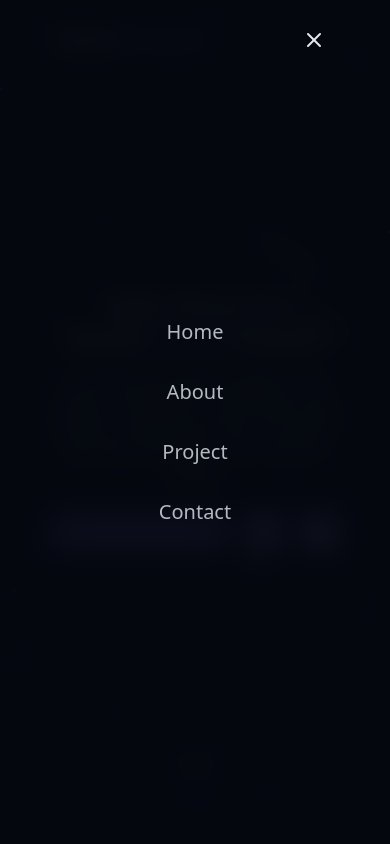
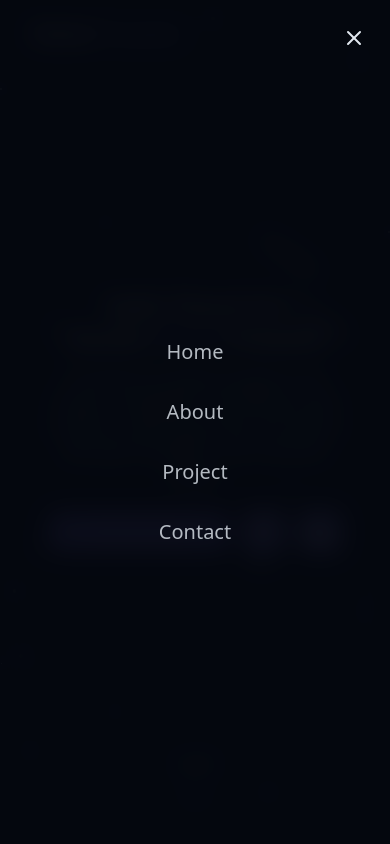
Before and after one commit to fahmiprasetio/Personal_Website, a React (Vite) app: page / in a window 390 px wide. Both pictures are taken after a click on the button "Open Menu". Shown: the top 844 px of the page. Built offline with nearby package versions, Linux system fonts and the light colour scheme.

Commit message:
navbar optimalization

```diff
--- a/src/components/Navbar.jsx
+++ b/src/components/Navbar.jsx
@@ -1,5 +1,4 @@
 import { useState, useEffect } from "react";
-import { cn } from "@/lib/utils";
 import { Menu, X } from "lucide-react";
 import { ThemeToggle } from "./ThemeToggle";
 
@@ -24,25 +23,26 @@ export const Navbar = () => {
   }, []);
 
   return (
-    <nav className="fixed w-full z-40 px-10">
+    <nav className="fixed top-0 w-full z-40 px-4">
+      {/* Navbar Container */}
       <div
-        className={cn(
-          "transition-all duration-500 ease-in-out mx-auto flex items-center justify-between px-4",
+        className={`transition-all duration-500 ease-in-out mx-auto flex items-center justify-between px-4 ${
           isScrolled
-            ? "max-w-3xl pl-4 py-3 mt-3 rounded-xl  bg-primary/20 backdrop-blur-lg shadow-lg"
+            ? "max-w-3xl py-3 mt-3 rounded-xl bg-primary/20 backdrop-blur-lg shadow-lg"
             : "max-w-6xl py-5"
-        )}
+        }`}
       >
+        {/* Logo */}
         <a
           className="text-xl font-bold text-primary flex items-center"
           href="#hero"
         >
           <span className="relative z-10">
-            <span className="text-glow text-foreground"> Fahmi </span> Prasetio
+            <span className="text-glow text-foreground">Fahmi</span> Prasetio
           </span>
         </a>
 
-        {/* desktop version */}
+        {/* Desktop Navigation */}
         <div className="hidden md:flex space-x-8">
           {navItems.map((item, key) => (
             <a
@@ -55,26 +55,23 @@ export const Navbar = () => {
           ))}
           <ThemeToggle />
         </div>
+      </div>
 
-        {/* mobile version */}
-        <button
-          onClick={() => setIsMenuOpen((prev) => !prev)}
-          className="md:hidden p-2 text-foreground z-50"
-          aria-label={isMenuOpen ? "Close Menu" : "Open Menu"}
-        >
-          {isMenuOpen ? <X size={24} /> : <Menu size={24} />}{" "}
-        </button>
+      {/* Toggle Button (positioned outside the navbar container) */}
+      <button
+        onClick={() => setIsMenuOpen((prev) => !prev)}
+        className={`md:hidden p-2 text-foreground z-50 transition-all duration-300 ${
+          isMenuOpen ? "fixed top-4.5 right-4" : "absolute top-4.5 right-4"
+        }`}
+        aria-label={isMenuOpen ? "Close Menu" : "Open Menu"}
+      >
+        {isMenuOpen ? <X size={24} /> : <Menu size={24} />}
+      </button>
 
-        <div
-          className={cn(
-            "fixed inset-0 bg-background/95 backdrop-blur-md z-40 flex flex-col items-center justify-center",
-            "transition-all duration-300 md:hidden",
-            isMenuOpen
-              ? "opacity-100 pointer-events-auto"
-              : "opacity-0 pointer-events-none"
-          )}
-        >
-          <div className="flex flex-col space-y-8 text-xl">
+      {/* Mobile Menu Overlay */}
+      {isMenuOpen && (
+        <div className="fixed inset-0 z-40 bg-background/95 backdrop-blur-md w-full h-screen flex flex-col items-center justify-center transition-all duration-300 md:hidden">
+          <div className="flex flex-col space-y-8 text-xl mt-10">
             {navItems.map((item, key) => (
               <a
                 key={key}
@@ -87,7 +84,7 @@ export const Navbar = () => {
             ))}
           </div>
         </div>
-      </div>
+      )}
     </nav>
   );
 };
--- a/src/components/ProjectSection.jsx
+++ b/src/components/ProjectSection.jsx
@@ -52,7 +52,7 @@ export const ProjectSection = () => {
           Website<span className="text-primary"> Project</span>
         </h2>
 
-        <p className="text-center text-muted-foreground mb-12 max-w-3xl mx-auto">
+        <p className="text-center text-xs ext-muted-foreground mb-12 max-w-3xl mx-auto">
           Here are some of my recent projects, thoughtfully built with a strong
           focus on performance, accessibility, and user experience. Each project
           not only showcases my progress in web development but also reflects my
```
